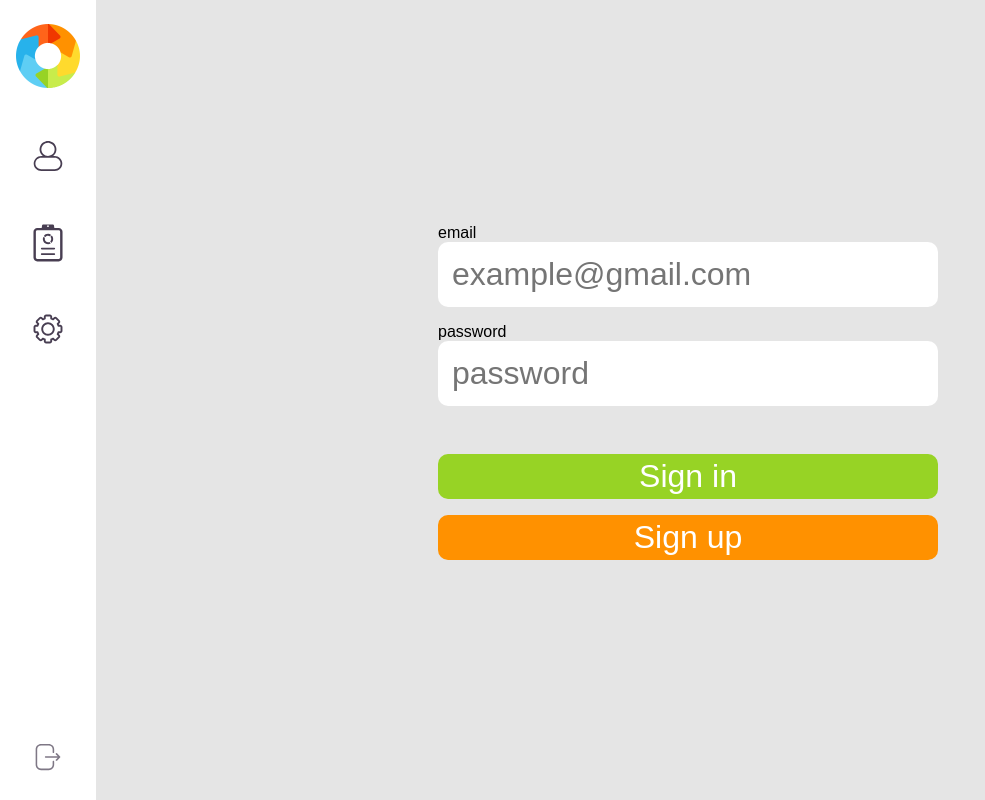
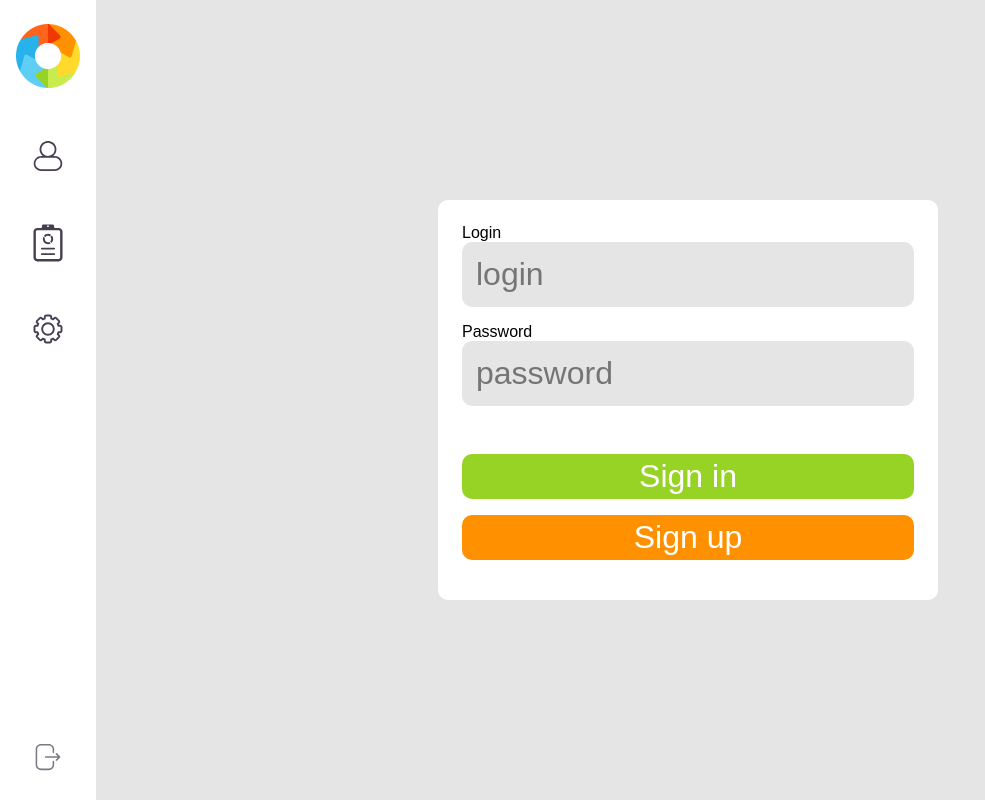
Before and after one commit to PawelTr/wr-tracker, a React (Create React App) app: page /login in a window 1280 px wide. Shown: the whole page, without its empty margins (0-985 px from the left). Built offline with nearby package versions, Linux system fonts and the light colour scheme.

Commit message:
update styles

```diff
--- a/src/components/login-form/login-form.scss
+++ b/src/components/login-form/login-form.scss
@@ -3,6 +3,9 @@
 .login-form {
   width: 30%;
   min-width: 500px;
+  padding: 24px;
+  background-color: $base-color;
+  border-radius: 10px;
 
   &__input {
     font-family: sans-serif;
@@ -12,6 +15,7 @@
     padding: 14px;
     border-radius: 10px;
     margin-bottom: 16px;
+    background-color: $base-color-dark;
 
     &:focus-visible {
       outline: none;
--- a/src/components/login-form/login-form.tsx
+++ b/src/components/login-form/login-form.tsx
@@ -31,12 +31,12 @@ const LoginForm = () => {
 
   return (
     <form className="login-form" onSubmit={signInHandler}>
-      <label>email</label>
+      <label>Login</label>
       <input className="login-form__input login-form__input--email"
              type="text"
-             placeholder="example@gmail.com"
+             placeholder="login"
              onChange={(e) => setEmail(e.target.value)}/>
-      <label>password</label>
+      <label>Password</label>
       <input className="login-form__input login-form__input--password"
              type="password"
              placeholder="password"
```
